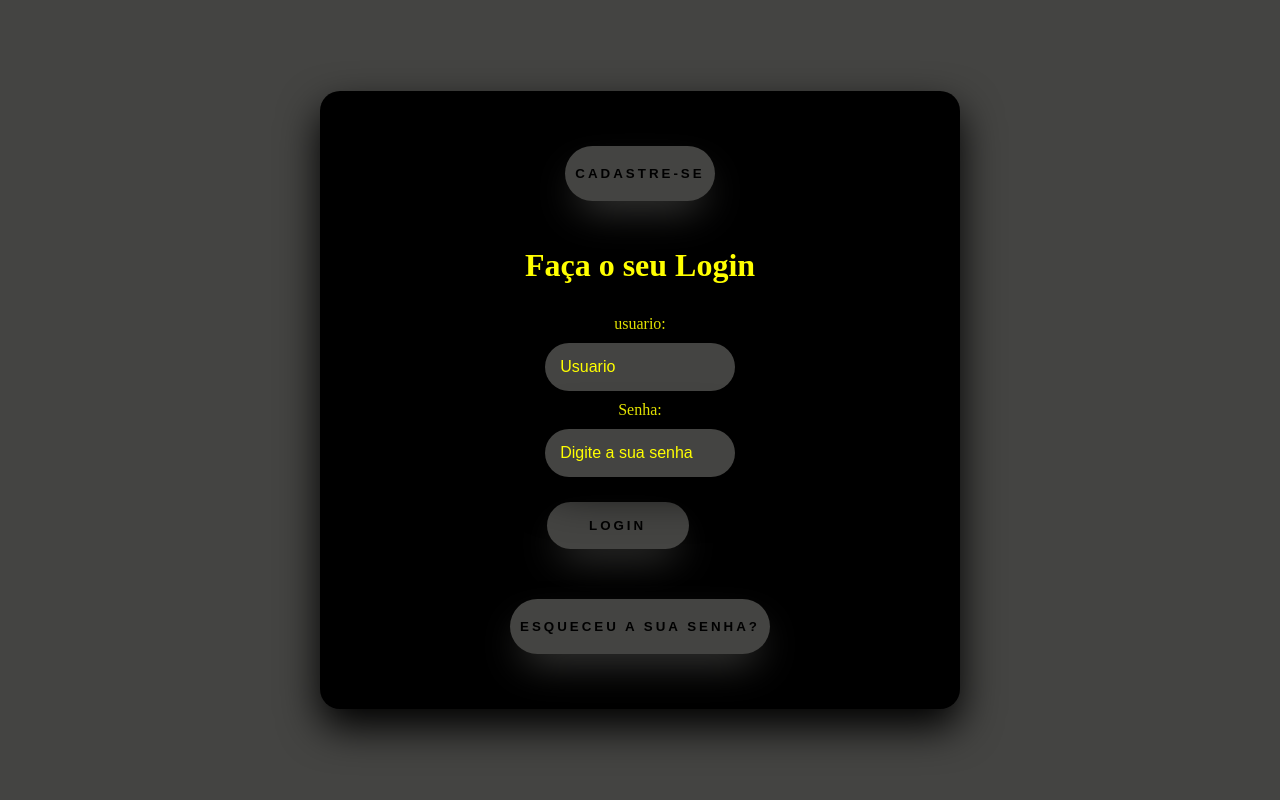
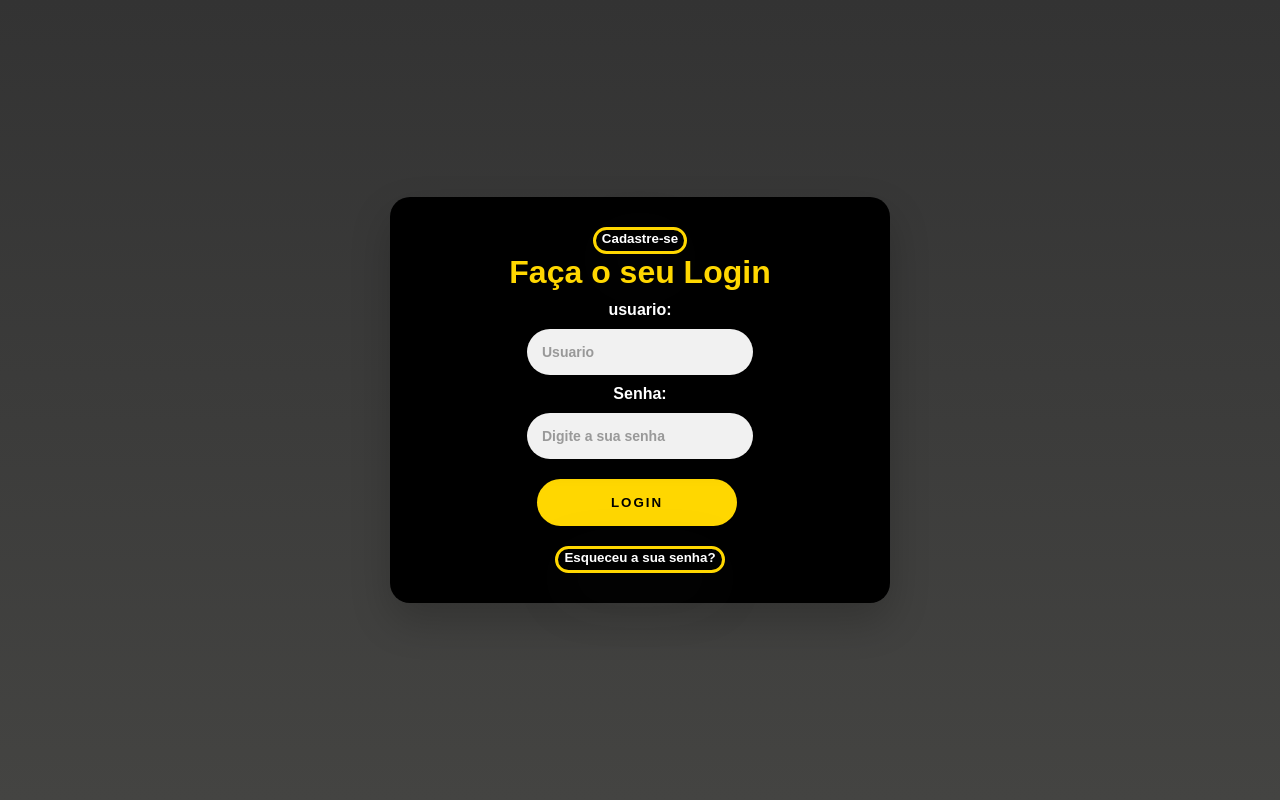
Before and after one commit to Felipe7700/Maqueicous, a Flask app: page /login in a window 1280 px wide. Run offline with Flask 3, Linux system fonts and the light colour scheme.

Commit message:
Update style_login.css

```diff
--- a/Maqueicous-main/Feh/static/style_login.css
+++ b/Maqueicous-main/Feh/static/style_login.css
@@ -1,5 +1,7 @@
 body {
     margin: 0;
+    font-family: Arial, sans-serif;
+    background-color: #f5f5f5;
 }
 
 body * {
@@ -9,7 +11,7 @@ body * {
 .main {
     width: 100vw;
     height: 100vh;
-    background: #444442;
+    background: linear-gradient(to bottom, #333333, #444442);
     display: flex;
     justify-content: center;
     align-items: center;
@@ -17,6 +19,7 @@ body * {
 
 .card {
     width: 50%;
+    max-width: 500px;
     display: flex;
     justify-content: center;
     align-items: center;
@@ -24,23 +27,16 @@ body * {
     flex-direction: column;
     padding: 30px 35px;
     border-radius: 20px;
-    box-shadow: 0px 18px 40px #000000;
+    box-shadow: 0px 18px 40px rgba(0, 0, 0, 0.2);
+    text-align: center; /* Center the content inside the card */
 }
 
-.card > h1 {
-    color: #FFFF00;
-    font-weight: 800;
-    margin: none;
-    align-items: center;
-    flex-direction: column;
-}
-
-.card > h2 {
-    color: #FFFF00;
-    font-weight: 50;
-    margin: none;
-    align-items: center;
-    flex-direction: column;
+.card h1,
+.card h2 {
+    color: #FFD700;
+    font-weight: bold;
+    margin: 0;
+    text-align: center;
 }
 
 .textfield {
@@ -48,107 +44,99 @@ body * {
     display: flex;
     flex-direction: column;
     align-items: center;
-    justify-content: center;
     margin: 10px 0px;
 }
 
-.textfield > input {
-    width: 80%;
+.textfield input {
+    width: 100%;
+    max-width: 400px;
     border: none;
     border-radius: 100px;
     padding: 15px;
-    background: #444442;
-    color: #FFFF00;
-    font-size: 12pt;
-    box-shadow: 0px 10px 48px #000000;
+    background: #f1f1f1;
+    color: #333333;
+    font-size: 14px;
+    font-weight: bold;
+    box-shadow: 0px 10px 20px rgba(0, 0, 0, 0.1);
     outline: none;
     box-sizing: border-box;
+    transition: background-color 200ms ease-in-out;
 }
 
-.textfield > label {
-    color: #FFFF00;
-    margin-bottom: 10px;
+.textfield input::placeholder {
+    color: #999999;
 }
 
-.textfield > input::placeholder {
-    color: #FFFF00;
+.textfield input:focus {
+    background-color: #ffffff;
+}
+
+.textfield label {
+    color: #ffffff;
+    margin-bottom: 10px;
+    font-weight: bold;
+}
+
+.btn-container {
+    display: flex;
+    justify-content: center;
+    flex-wrap: wrap; /* To wrap the buttons if necessary */
+}
+
+.btn {
+    display: block;
+    width: 200px;
+    padding: 16px 0px;
+    border: none;
+    border-radius: 50px; /* Rounded corners */
+    outline: none;
+    text-transform: uppercase;
+    font-weight: bold;
+    letter-spacing: 2px;
+    color: #ffffff;
+    background: #FFD700;
+    cursor: pointer;
+    box-shadow: 0px 18px 40px rgba(0, 0, 0, 0.2);
+    transition: transform 200ms ease-in-out, background-color 200ms ease-in-out;
+    text-align: center;
+    margin: 10px;
+}
+
+.btn-cad_esq {
+    color: #FFD700;
+    background: transparent;
+    border: 3px solid #FFD700;
+    padding-bottom: 5px;
+    border-radius: 20px;
+    box-shadow: 0px 18px 60px -12px #444442;
+}
+
+.btn-cad_esq a {
+    text-decoration: none;
+    color: #ffffff;
+    font-weight: bold;
+}
+
+.btn-cad_esq:hover,
+.btn-cad_esq:focus {
+    color: #FFD700;
+    background: #000000;
 }
 
 .btn-login {
     display: block;
-    margin-right: auto;
-    margin-left: auto;
-    width: 60%;
+    width: 200px;
     padding: 16px 0px;
-    margin: 25px;
     border: none;
-    border-radius: 100px;
+    border-radius: 50px; /* Rounded corners */
     outline: none;
     text-transform: uppercase;
-    font-weight: 800;
-    letter-spacing: 3px;
+    font-weight: bold;
+    letter-spacing: 2px;
     color: #000000;
-    background: #444442;
+    background: #FFD700;
     cursor: pointer;
-    box-shadow: 0px 18px 40px -12px #444442;
-    transition: transform 200ms ease-in-out;
-}
-
-.btn-cad_esq {
-    display: block;
-    margin-right: auto;
-    margin-left: auto;
-    width: auto;
-    padding: 20px 10px;
-    margin: 25px;
-    border: none;
-    border-radius: 100px;
-    outline: none;
-    text-transform: uppercase;
-    font-weight: 800;
-    letter-spacing: 3px;
-    color: #FFFF00;
-    background: #444442;
-    cursor: pointer;
-    box-shadow: 0px 18px 40px -12px #444442;
-    transition: transform 200ms ease-in-out;
-}
-
-.btn-cad_esq > a {
-    text-decoration: none;
-    color: #000000;
-}
-
-.btn-cad_esq:hover{
-    transform: scale(1.05);
-    background: #FFFF00;
-    color: #000000;
-}
-
-.btn-login:hover{
-    transform: scale(1.05);
-    background: #FFFF00;
-    color: #000000;
-}
-
-
-
-@media only screen and (max-width: 950px){
-    .card{
-        width: 85%;
-    }
-}
-
-@media only screen and (max-width: 600px){
-    .main-login{
-        flex-direction: column;
-    }
-
-    .card > h1{
-        display: none;
-    }
-
-    .card{
-        width: 90%;
-    }
-}
+    box-shadow: 0px 18px 40px rgba(0, 0, 0, 0.2);
+    transition: transform 200ms ease-in-out, background-color 200ms ease-in-out;
+    text-align: center;
+    margin: 20px 10px; /* Added padding between the "Coloque a sua senha" and the button */
```
